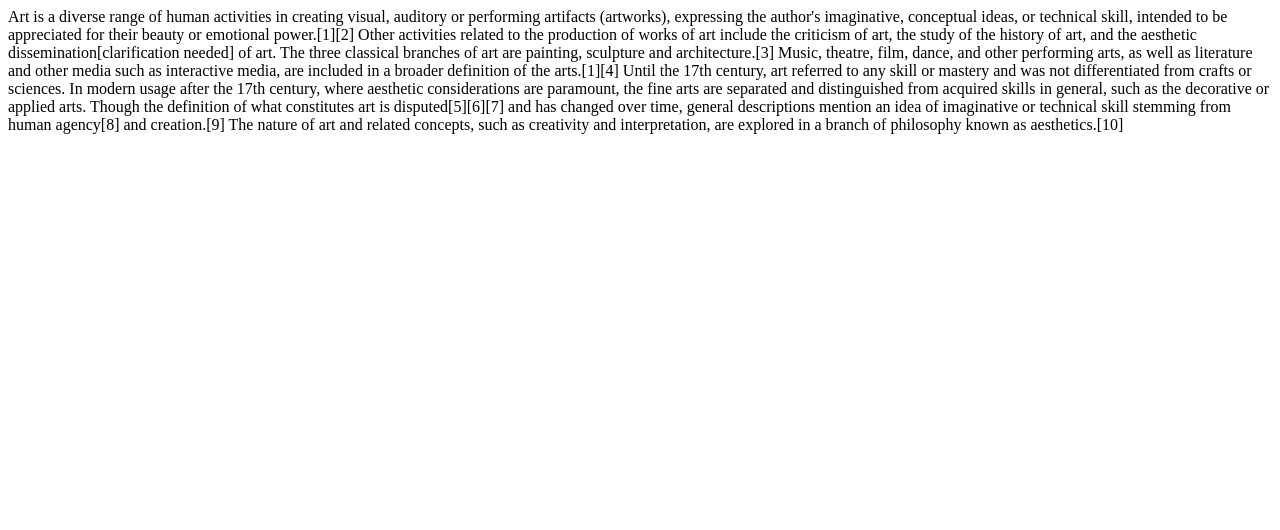
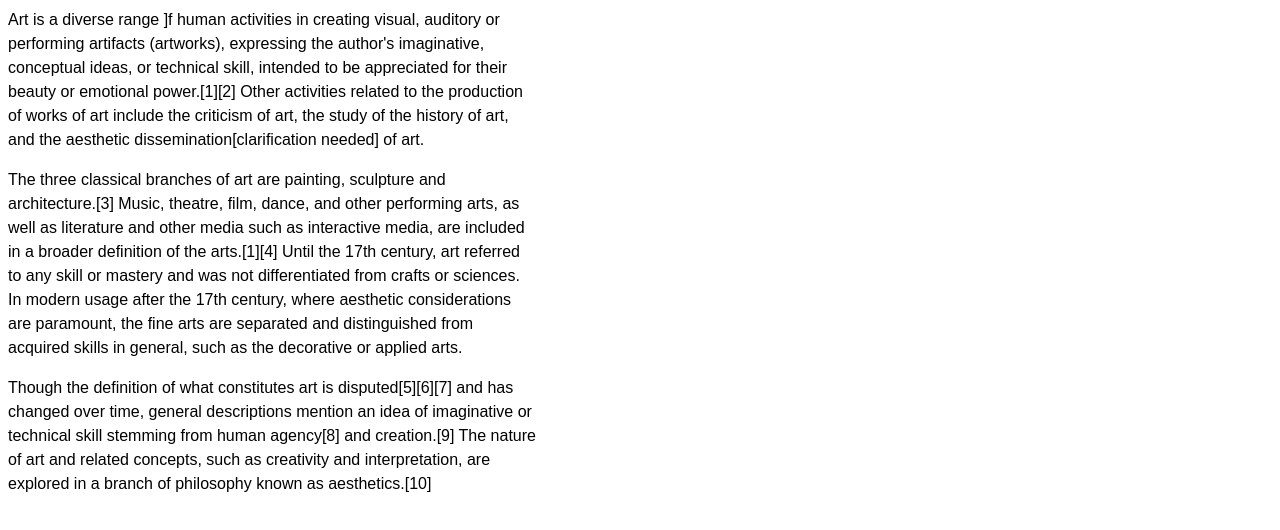
Before and after one commit to ArnelaAAA/ArnelaAAA.github.io, a plain HTML site: page index.html in a window 1280 px wide. Drawn offline with Linux system fonts and the light colour scheme.

Commit message:
Added paragraphs and styles

```diff
--- a/index.html
+++ b/index.html
@@ -1,9 +1,16 @@
 <html>
 <body>
-Art is a diverse range of human activities in creating visual, auditory or performing artifacts (artworks), expressing the author's imaginative, conceptual ideas, or technical skill, intended to be appreciated for their beauty or emotional power.[1][2] Other activities related to the production of works of art include the criticism of art, the study of the history of art, and the aesthetic dissemination[clarification needed] of art.
+<head>
+<style>
+p {
+	font: 100%/1.5 sans-serif;
+	max-width: 33em;
+}
+</style>
+<P>Art is a diverse range ]f human activities in creating visual, auditory or performing artifacts (artworks), expressing the author's imaginative, conceptual ideas, or technical skill, intended to be appreciated for their beauty or emotional power.[1][2] Other activities related to the production of works of art include the criticism of art, the study of the history of art, and the aesthetic dissemination[clarification needed] of art.
 
-The three classical branches of art are painting, sculpture and architecture.[3] Music, theatre, film, dance, and other performing arts, as well as literature and other media such as interactive media, are included in a broader definition of the arts.[1][4] Until the 17th century, art referred to any skill or mastery and was not differentiated from crafts or sciences. In modern usage after the 17th century, where aesthetic considerations are paramount, the fine arts are separated and distinguished from acquired skills in general, such as the decorative or applied arts.
+<P>The three classical branches of art are painting, sculpture and architecture.[3] Music, theatre, film, dance, and other performing arts, as well as literature and other media such as interactive media, are included in a broader definition of the arts.[1][4] Until the 17th century, art referred to any skill or mastery and was not differentiated from crafts or sciences. In modern usage after the 17th century, where aesthetic considerations are paramount, the fine arts are separated and distinguished from acquired skills in general, such as the decorative or applied arts.
 
-Though the definition of what constitutes art is disputed[5][6][7] and has changed over time, general descriptions mention an idea of imaginative or technical skill stemming from human agency[8] and creation.[9] The nature of art and related concepts, such as creativity and interpretation, are explored in a branch of philosophy known as aesthetics.[10]
+<p>Though the definition of what constitutes art is disputed[5][6][7] and has changed over time, general descriptions mention an idea of imaginative or technical skill stemming from human agency[8] and creation.[9] The nature of art and related concepts, such as creativity and interpretation, are explored in a branch of philosophy known as aesthetics.[10]
 </body>
 </html>
```
